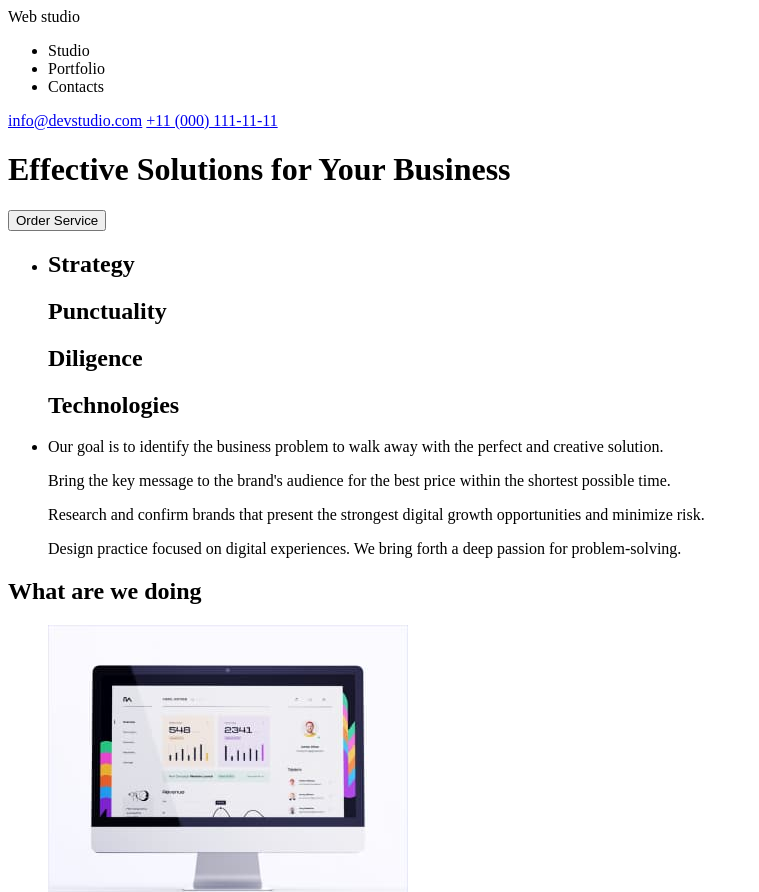
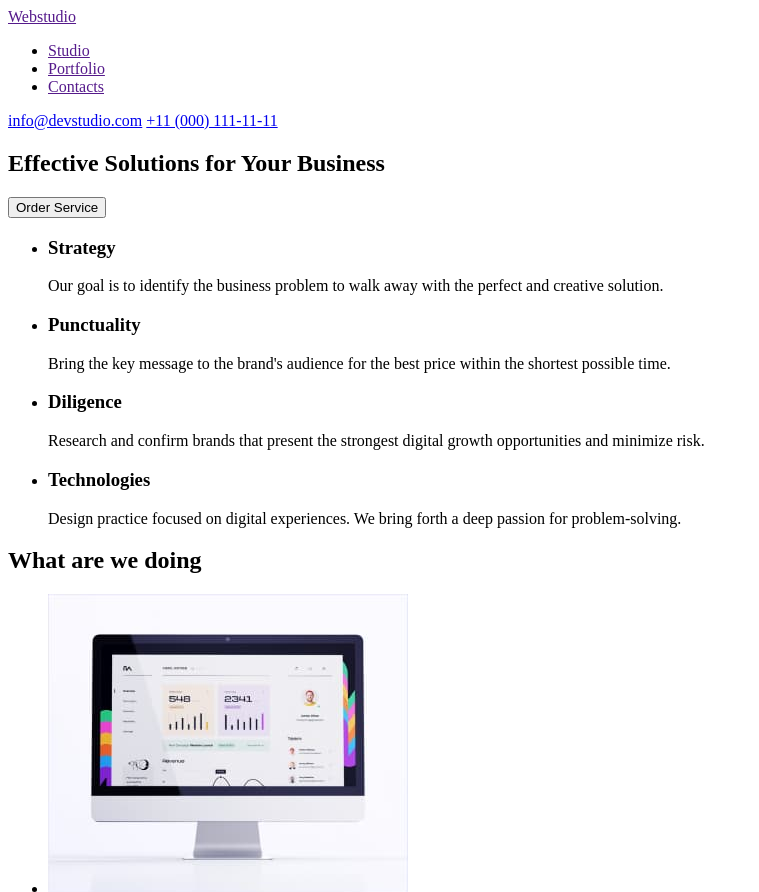
Before and after one commit to dimon4iksc/homework, a plain HTML site: page index.html in a window 1280 px wide. Shown: the top 892 px of the page, without its empty margins (0-759 px from the left). Drawn offline with Linux system fonts and the light colour scheme.

Commit message:
Update index.html

```diff
--- a/index.html
+++ b/index.html
@@ -8,48 +8,53 @@
 </head>
 <body>
     <header>
-        <span>Web</span>
-        <span>studio</span>
+        <a href="">Webstudio</a>
         <nav>
             <ul>
                 <li>
-                    Studio
+                    <a href="">Studio</a>
                 </li>
                 <li>
-                    Portfolio
+                    <a href="">Portfolio</a>
                 </li>
                 <li>
-                    Contacts
+                    <a href="">Contacts</a>
                 </li>
             </ul>
         </nav>
         <a href="mailto:info@devstudio.com">info@devstudio.com</a>
         <a href="tel:+110001111111">+11 (000) 111-11-11</a>
-        <h1>
-            Effective Solutions for Your Business
-        </h1>
-        <button type="button">Order Service</button>
     </header>
     <main>
         <section>
+            <h1>
+                Effective Solutions for Your Business
+            </h1>
+            <button type="button">Order Service</button>
+        </section>
+        <section>
             <ul>
                 <li>
-                    <h2>Strategy</h2>
-                    <h2>Punctuality</h2>
-                    <h2>Diligence</h2>
-                    <h2>Technologies</h2>
-                </li>
-                <li>
+                    <h3>Strategy</h3>
                     <p>
                         Our goal is to identify the business
                         problem to walk away with the perfect and creative solution.
                     </p>
+                </li>
+                <li>
+                    <h3>Punctuality</h3>
                     <p>
                         Bring the key message to the brand's audience for the best price within the shortest possible time.
                     </p>
+                </li>
+                <li>
+                    <h3>Diligence</h3>
                     <p>
                         Research and confirm brands that present the strongest digital growth opportunities and minimize risk.
                     </p>
+                </li>
+                <li>
+                    <h3>Technologies<h3></h3>
                     <p>
                         Design practice focused on digital experiences. We bring forth a deep passion for problem-solving.
                     </p>
@@ -62,13 +67,13 @@
             </h2>
             <ul>
                 <li>
-                    <img src="./img/img-1-1.jpg" alt="photo-1-1">
+                    <img src="./img/img-1-1.jpg" alt="photo-1-1" width="360" height="300">
                 </li>
                 <li>
-                    <img src="./img/img-1-2.jpg" alt="photo-1-2">
+                    <img src="./img/img-1-2.jpg" alt="photo-1-2" width="360" height="300">
                 </li>
                 <li>
-                    <img src="./img/img-1-3.jpg" alt="photo-1-3">
+                    <img src="./img/img-1-3.jpg" alt="photo-1-3" width="360" height="300">
                 </li>
             </ul>
         </section>
@@ -77,7 +82,7 @@
                 Our Team
             </h2>
             <ul>
-                <li><img src="./img/img-2-1.jpg" alt="photo-2-1">
+                <li><img src="./img/img-2-1.jpg" alt="photo-2-1" width="264" height="260">
                     <h3>
                         Mark Guerrero
                     </h3>
@@ -85,7 +90,7 @@
                         Product Designer
                     </p>
                 </li>
-                <li><img src="./img/img-2-2.jpg" alt="photo-2-2">
+                <li><img src="./img/img-2-2.jpg" alt="photo-2-2" width="264" height="260">
                     <h3>
                         Tom Ford
                     </h3>
@@ -93,7 +98,7 @@
                         Frontend Developer
                     </p>
                 </li>
-                <li><img src="./img/img-2-3.jpg" alt="photo-2-3">
+                <li><img src="./img/img-2-3.jpg" alt="photo-2-3" width="264" height="260">
                     <h3>
                         Camila Garcia
                     </h3>
@@ -101,7 +106,7 @@
                         Marketing
                     </p>
                 </li>
-                <li><img src="./img/img-2-4.jpg" alt="photo-2-4">
+                <li><img src="./img/img-2-4.jpg" alt="photo-2-4" width="264" height="260">
                     <h3>
                         Daniel Wilson
                     </h3>
@@ -112,15 +117,10 @@
             </ul>
         </section>
         <footer>
-            <span>Web</span>
-            <span>studio</span>
-            <ul>
-                <li>
+            <a href="">Webstudio</a>
                     <p>
                         Increase the flow of customers and sales for your business with digital marketing & growth solutions.
                     </p>
-                </li>
-            </ul>
         </footer>
     </main>
 </body>
```
